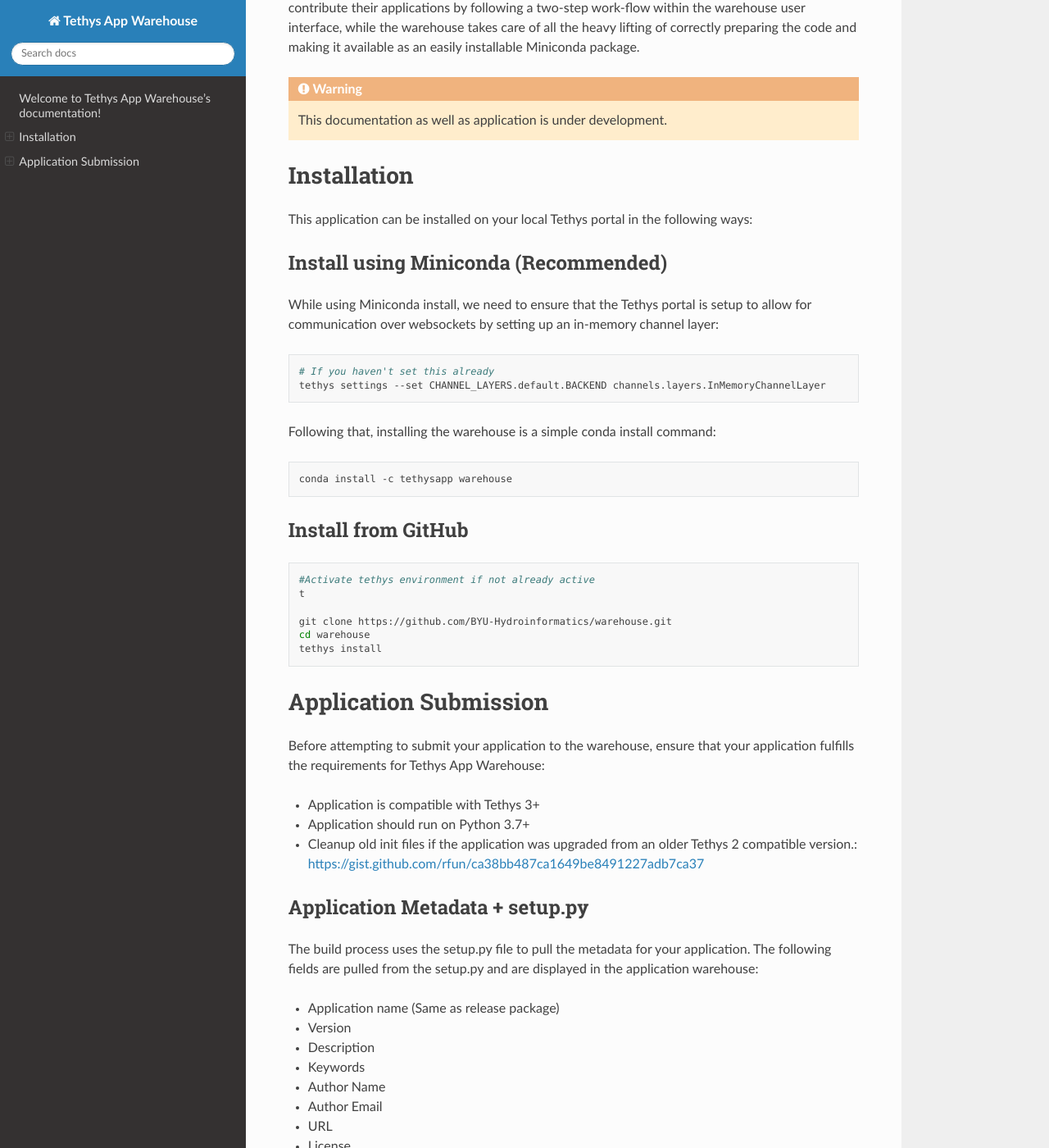
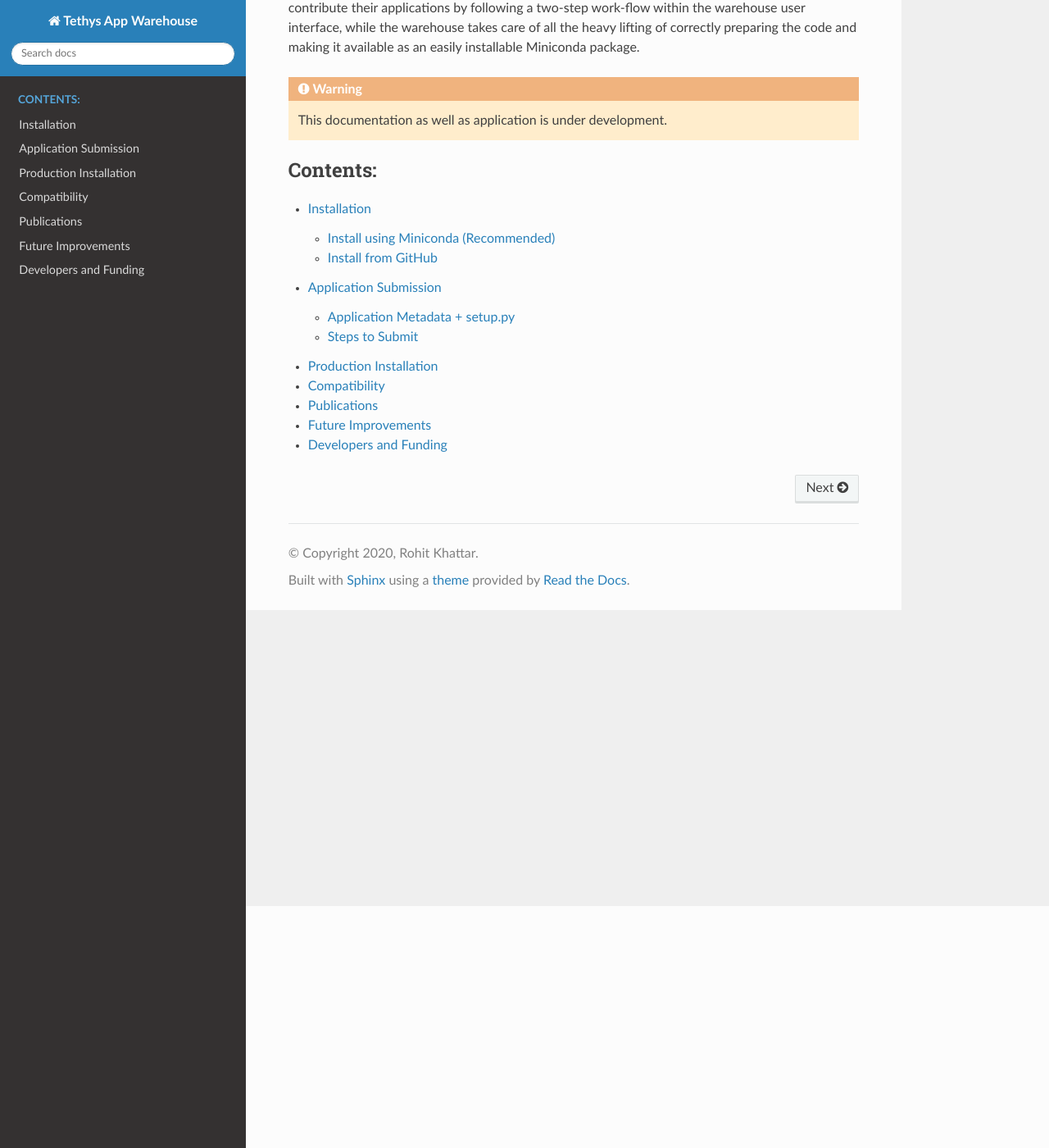
Before and after one commit to BYU-Hydroinformatics/tethysapp-tethys_app_store, a Sphinx documentation site: the page built from docs/index.rst, in a window 1280 px wide and 1400 px high, scrolled down 295 px. Shown: the whole window at 82% size. Built offline with Sphinx 7.4.7 and the Read the Docs theme 2.0.0, drawn with Linux system fonts in a browser that asks for light colours; some of the changed text lies outside the part shown.

```diff
--- /dev/null
+++ b/docs/compatibility.rst
@@ -0,0 +1,3 @@
+=============
+Compatibility
+=============
--- /dev/null
+++ b/docs/devfunding.rst
@@ -0,0 +1,3 @@
+========================
+Developers and Funding
+========================
--- /dev/null
+++ b/docs/future.rst
@@ -0,0 +1,3 @@
+===================
+Future Improvements
+===================
--- a/docs/index.rst
+++ b/docs/index.rst
@@ -11,94 +11,15 @@ The Tethys App Warehouse is similar in concept to the iOS App Store for Apple mo
    This documentation as well as application is under development.
 
 
-Installation
-============
-
-
-
-This application can be installed on your local Tethys portal in the following ways:
-
-Install using Miniconda (Recommended)
-*************************************
-
-While using Miniconda install, we need to ensure that the Tethys portal is setup to allow for communication over websockets by setting up an in-memory channel layer:
-
-.. code-block:: shell
-
-    # If you haven't set this already
-    tethys settings --set CHANNEL_LAYERS.default.BACKEND channels.layers.InMemoryChannelLayer
-
-
-Following that, installing the warehouse is a simple conda install command:
-
-.. code-block:: shell
-
-    conda install -c tethysapp warehouse
-
-
-
-Install from GitHub
-********************
-
-.. code-block:: shell
-
-    #Activate tethys environment if not already active
-    t
-
-    git clone https://github.com/BYU-Hydroinformatics/warehouse.git
-    cd warehouse
-    tethys install
-
-
-
-Application Submission
-========================
-
-Before attempting to submit your application to the warehouse, ensure that your application fulfills the requirements for Tethys App Warehouse:
-
-- Application is compatible with Tethys 3+
-- Application should run on Python 3.7+
-- Cleanup old init files if the application was upgraded from an older Tethys 2 compatible version.: https://gist.github.com/rfun/ca38bb487ca1649be8491227adb7ca37
-
-
-Application Metadata + setup.py
-*******************************
-
-The build process uses the setup.py file to pull the metadata for your application. The following fields are pulled from the setup.py and are displayed in the application warehouse:
-
-- Application name (Same as release package)
-- Version
-- Description
-- Keywords
-- Author Name
-- Author Email
-- URL
-- License
-
-It is recommended to fill in the values in your setup.py so that your application has those details visible in the warehouse for easier discovery and filtering.
-
-Each time you have a new version for your application, it is recommended to update the version number in your setup.py file so that a new package is built and published.
-
-Steps to Submit
-***************
-
-Developers can submit their applications to the warehouse by click on the Add App button as highlighted in the image below:
-
-.. image:: images/add_button.png
-   :width: 600
-
-
-Upon clicking that button, you will be presented with a modal that asks for the link to the GitHub Repository of your Tethys Application.
-
-.. image:: images/add_process.png
-   :width: 600
-
-- Enter the link to your GitHub Repository
-- If there are multiple branches on your GitHub repository, you will be presented with a list of branches on your GitHub repository, Select the branch that you would like to submit to the application warehouse. The warehouse uses the Master branch in case
-- After selecting the branch the warehouse begins the processing. Currently there isn't a good system to inform the user about the application submitted, but we are working on that.
-
-
 
 .. toctree::
-   :maxdepth: 2
+   :maxdepth: 3
    :caption: Contents:
+
+   install
+   appsubmit
+   production
+   compatibility
+   publications
+   future
+   devfunding
--- /dev/null
+++ b/docs/publications.rst
@@ -0,0 +1,3 @@
+============
+Publications
+============
```
Also changed, not shown: README.md (+2 -104 lines), docs/appsubmit.rst (added, +46 -0 lines), docs/install.rst (added, +36 -0 lines), docs/production.rst (added, +37 -0 lines).
